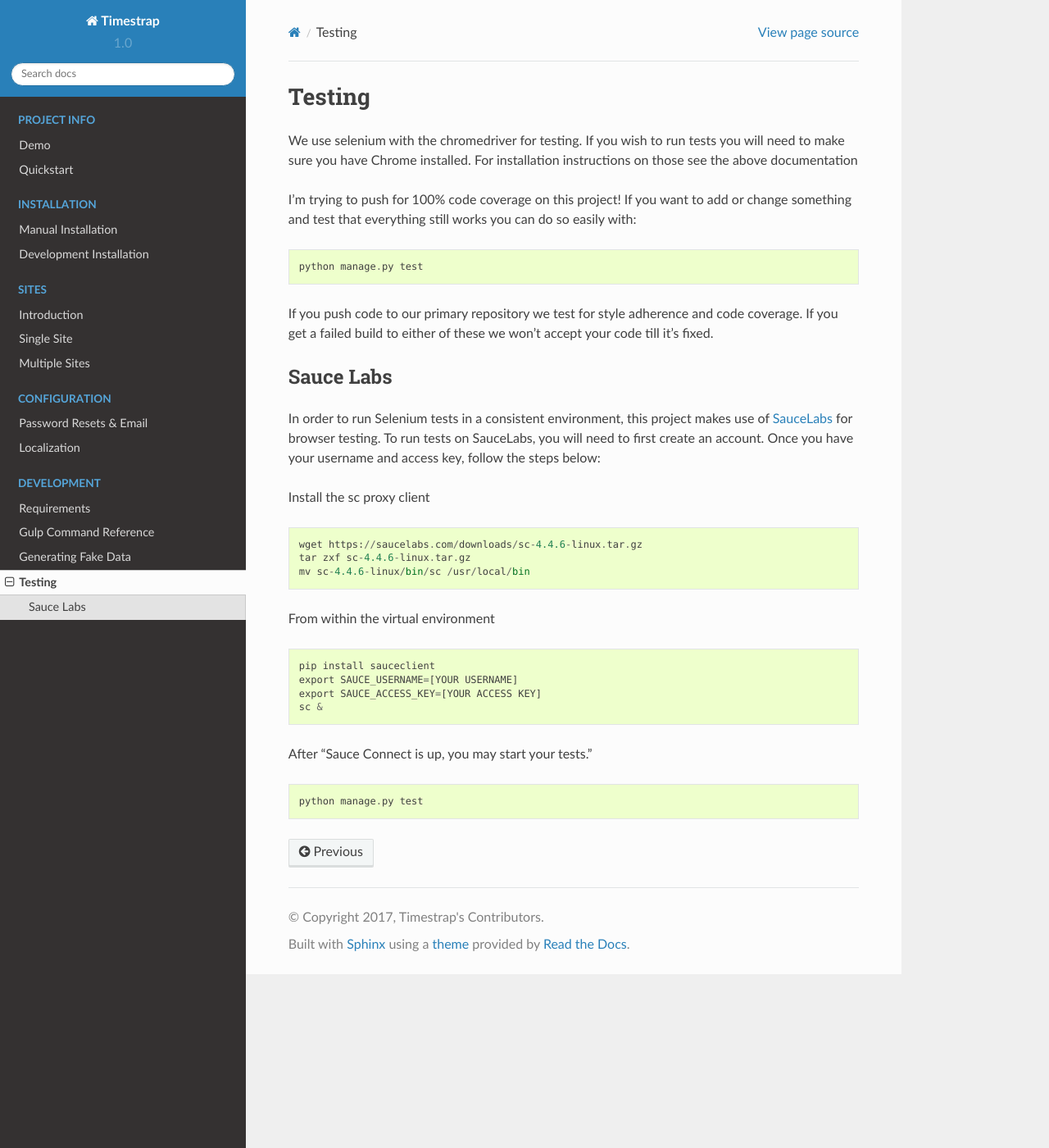
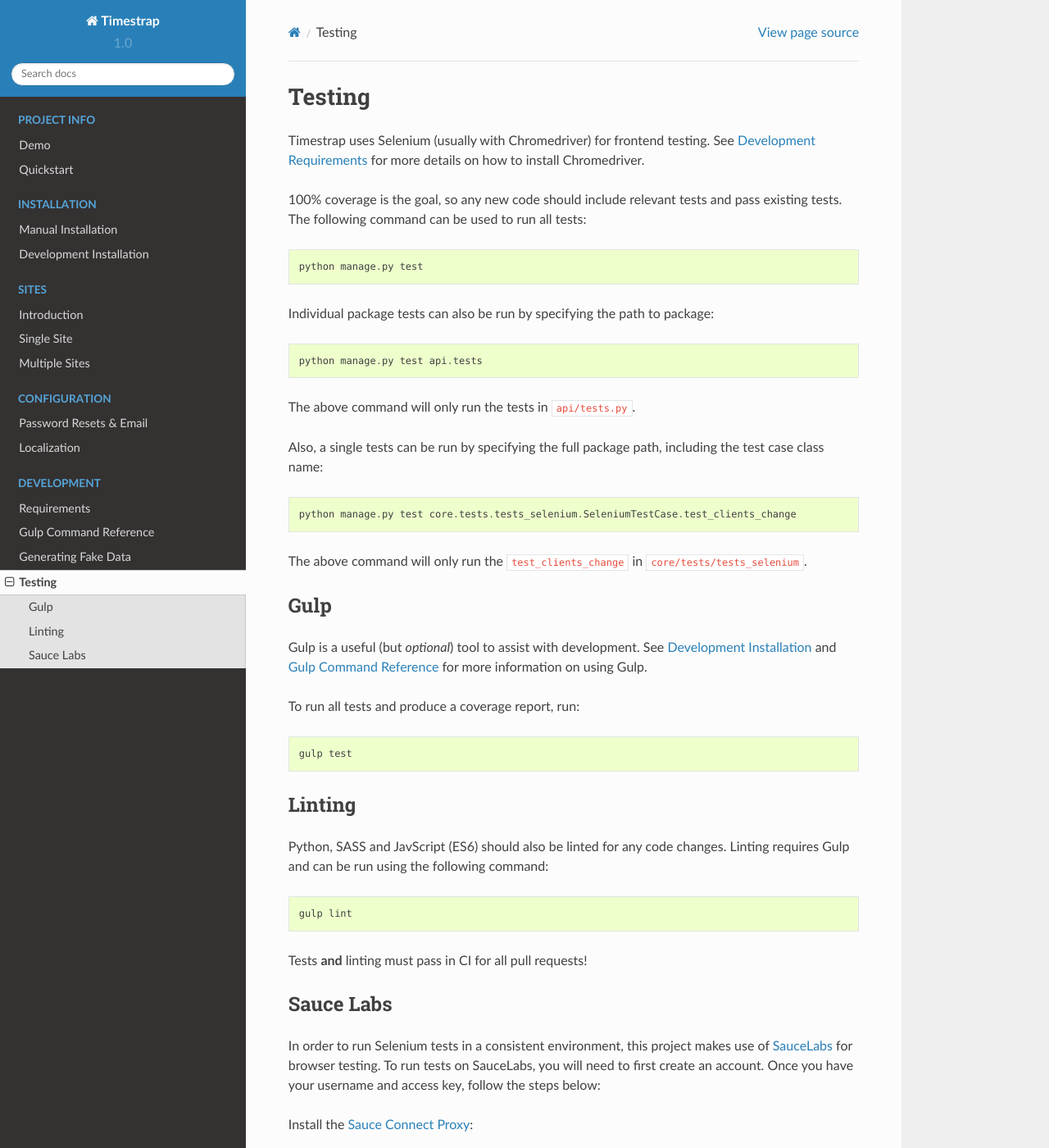
Before and after one commit to overshard/timestrap, a Sphinx documentation site: the page built from docs/development/testing.md, in a window 1280 px wide and 1400 px high. Shown: the whole window at 82% size. Built offline with Sphinx 7.4.7 and the Read the Docs theme 2.0.0, drawn with Linux system fonts in a browser that asks for light colours; some of the changed text lies outside the part shown.

Commit message:
Update Testing documentation.

```diff
--- a/docs/development/testing.md
+++ b/docs/development/testing.md
@@ -1,18 +1,47 @@
 ## Testing
 
-We use selenium with the chromedriver for testing. If you wish to run tests you
-will need to make sure you have Chrome installed. For installation instructions
-on those see the above documentation
+Timestrap uses Selenium (usually with Chromedriver) for frontend testing. See
+[Development Requirements](../development/requirements) for more details on
+how to install Chromedriver.
 
-I'm trying to push for 100% code coverage on this project! If you want to add
-or change something and test that everything still works you can do so easily
-with:
+100% coverage is the goal, so any new code should include relevant tests and
+pass existing tests. The following command can be used to run all tests:
 
     python manage.py test
 
-If you push code to our primary repository we test for style adherence and code
-coverage. If you get a failed build to either of these we won't accept your
-code till it's fixed.
+Individual package tests can also be run by specifying the path to package:
+
+    python manage.py test api.tests
+
+The above command will only run the tests in `api/tests.py`.
+
+Also, a single tests can be run by specifying the full package path, including
+the test case class name:
+
+    python manage.py test core.tests.tests_selenium.SeleniumTestCase.test_clients_change
+
+The above command will only run the `test_clients_change` in
+`core/tests/tests_selenium`.
+
+### Gulp
+
+Gulp is a useful (but *optional*) tool to assist with development. See
+[Development Installation](../installation/development) and
+[Gulp Command Reference](../development/gulp) for more information on using
+Gulp.
+
+To run all tests and produce a coverage report, run:
+
+    gulp test
+
+### Linting
+
+Python, SASS and JavScript (ES6) should also be linted for any code changes.
+Linting requires Gulp and can be run using the following command:
+
+    gulp lint
+
+Tests **and** linting must pass in CI for all pull requests!
 
 ### Sauce Labs
 
@@ -21,13 +50,13 @@
 SauceLabs, you will need to first create an account. Once you have your
 username and access key, follow the steps below:
 
-Install the sc proxy client
+Install the [Sauce Connect Proxy](https://wiki.saucelabs.com/display/DOCS/Sauce+Connect+Proxy):
 
-    wget https://saucelabs.com/downloads/sc-4.4.6-linux.tar.gz
-    tar zxf sc-4.4.6-linux.tar.gz
-    mv sc-4.4.6-linux/bin/sc /usr/local/bin
+    wget https://saucelabs.com/downloads/sc-4.4.8-linux.tar.gz
+    tar zxf sc-4.4.8-linux.tar.gz
+    mv sc-4.4.8-linux/bin/sc /usr/local/bin
 
-From within the virtual environment
+From within the virtual environment:
 
     pip install sauceclient
     export SAUCE_USERNAME=[YOUR USERNAME]
```
